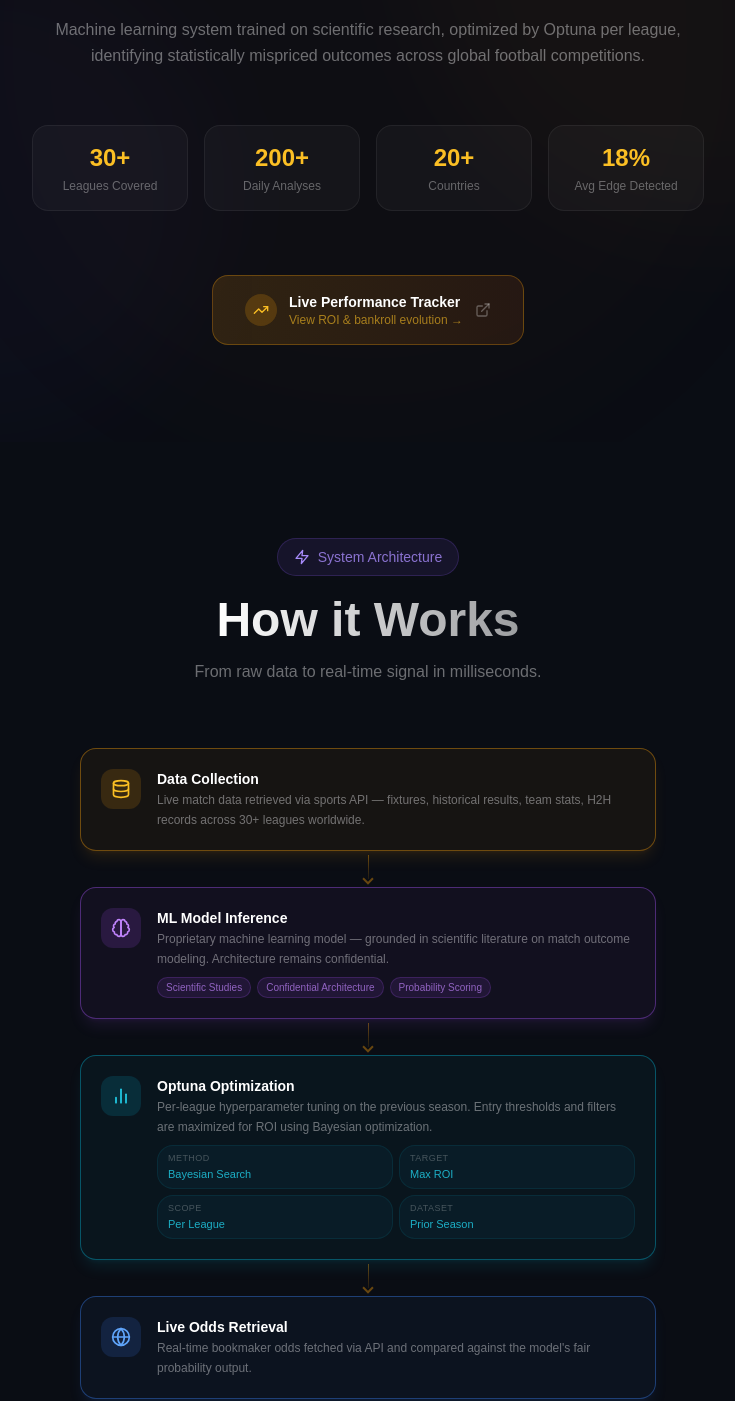
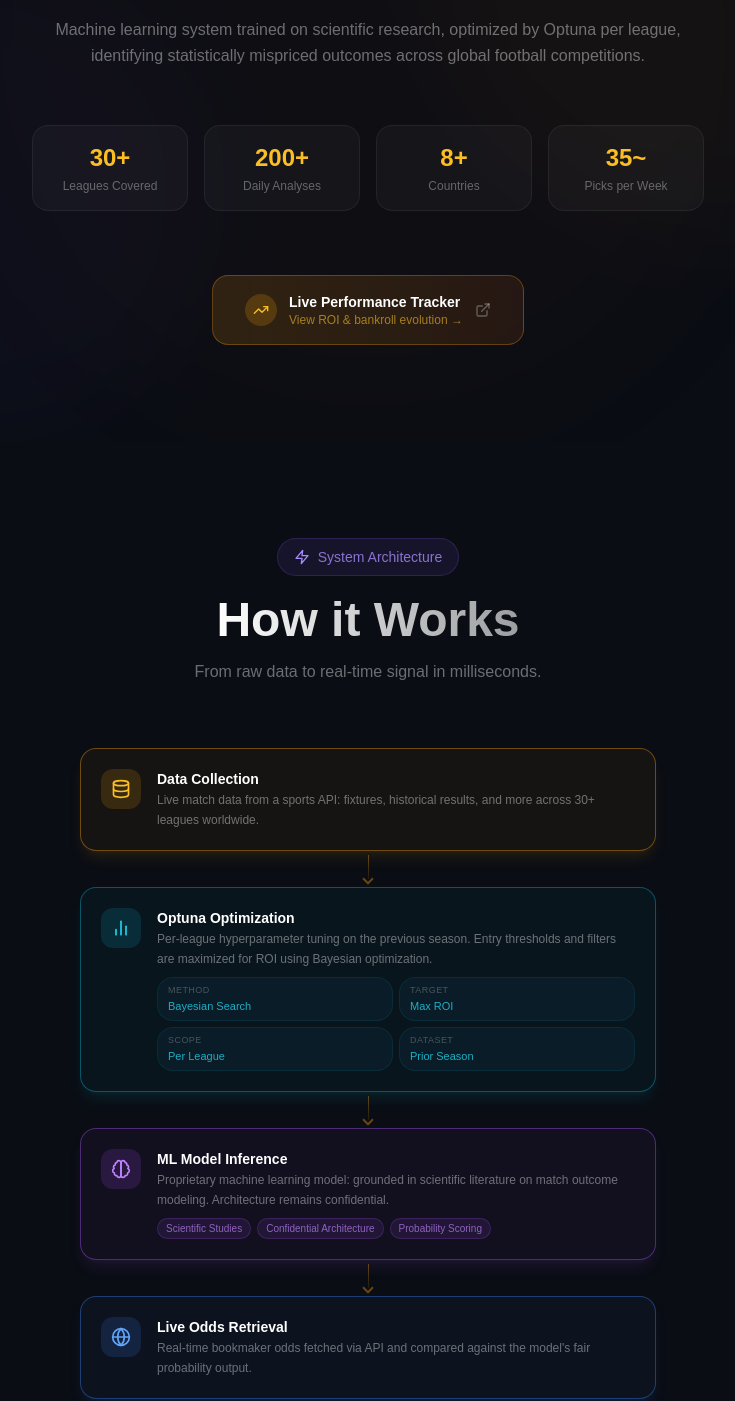
Before and after one commit to ag-algolab/ag-algolab.github.io, a React (Vite) app: page /#/solverbet in a window 1280 px wide. Shown: the part 358-1759 px from the top of the page, without its empty margins (272-1007 px from the left). Built offline with nearby package versions, Linux system fonts and the light colour scheme.

Commit message:
Revise statistics and reintroduce ML Model Inference step
Updated statistics and improved subtitles for clarity. Reintroduced ML Model Inference step with detailed description.

```diff
--- a/src/pages/SolverBet.jsx
+++ b/src/pages/SolverBet.jsx
@@ -487,8 +487,8 @@ export default function SolverBet() {
             {[
               { label: 'Leagues Covered', value: 30, suffix: '+' },
               { label: 'Daily Analyses', value: 200, suffix: '+' },
-              { label: 'Countries', value: 20, suffix: '+' },
-              { label: 'Avg Edge Detected', value: 18, suffix: '%' },
+              { label: 'Countries', value: 8, suffix: '+' },
+              { label: 'Picks per Week', value: 35, suffix: '~' },
             ].map((s, i) => (
               <div key={i} className="bg-white/[0.03] border border-white/[0.06] rounded-2xl p-4 text-center">
                 <div className="text-2xl font-black text-amber-400 mb-1">
@@ -557,29 +557,13 @@ export default function SolverBet() {
             <WorkflowNode
               icon={<Database className="w-5 h-5" />}
               title="Data Collection"
-              subtitle="Live match data retrieved via sports API — fixtures, historical results, team stats, H2H records across 30+ leagues worldwide."
+              subtitle="Live match data from a sports API: fixtures, historical results, and more across 30+ leagues worldwide."
               color="amber"
               delay={0}
             />
             <WorkflowArrow />
 
             {/* Step 2 */}
-            <WorkflowNode
-              icon={<Brain className="w-5 h-5" />}
-              title="ML Model Inference"
-              subtitle="Proprietary machine learning model — grounded in scientific literature on match outcome modeling. Architecture remains confidential."
-              color="purple"
-              delay={0.1}
-            >
-              <div className="mt-2 flex flex-wrap gap-1.5">
-                {['Scientific Studies', 'Confidential Architecture', 'Probability Scoring'].map(t => (
-                  <span key={t} className="px-2 py-0.5 rounded-full bg-purple-500/10 border border-purple-500/20 text-purple-400/70 text-[10px]">{t}</span>
-                ))}
-              </div>
-            </WorkflowNode>
-            <WorkflowArrow />
-
-            {/* Step 3 */}
             <WorkflowNode
               icon={<BarChart2 className="w-5 h-5" />}
               title="Optuna Optimization"
@@ -602,6 +586,24 @@ export default function SolverBet() {
               </div>
             </WorkflowNode>
             <WorkflowArrow />
+
+
+            {/* Step 3 */}
+            <WorkflowNode
+              icon={<Brain className="w-5 h-5" />}
+              title="ML Model Inference"
+              subtitle="Proprietary machine learning model: grounded in scientific literature on match outcome modeling. Architecture remains confidential."
+              color="purple"
+              delay={0.1}
+            >
+              <div className="mt-2 flex flex-wrap gap-1.5">
+                {['Scientific Studies', 'Confidential Architecture', 'Probability Scoring'].map(t => (
+                  <span key={t} className="px-2 py-0.5 rounded-full bg-purple-500/10 border border-purple-500/20 text-purple-400/70 text-[10px]">{t}</span>
+                ))}
+              </div>
+            </WorkflowNode>
+            <WorkflowArrow />
+
 
             {/* Step 4 */}
             <WorkflowNode
```
